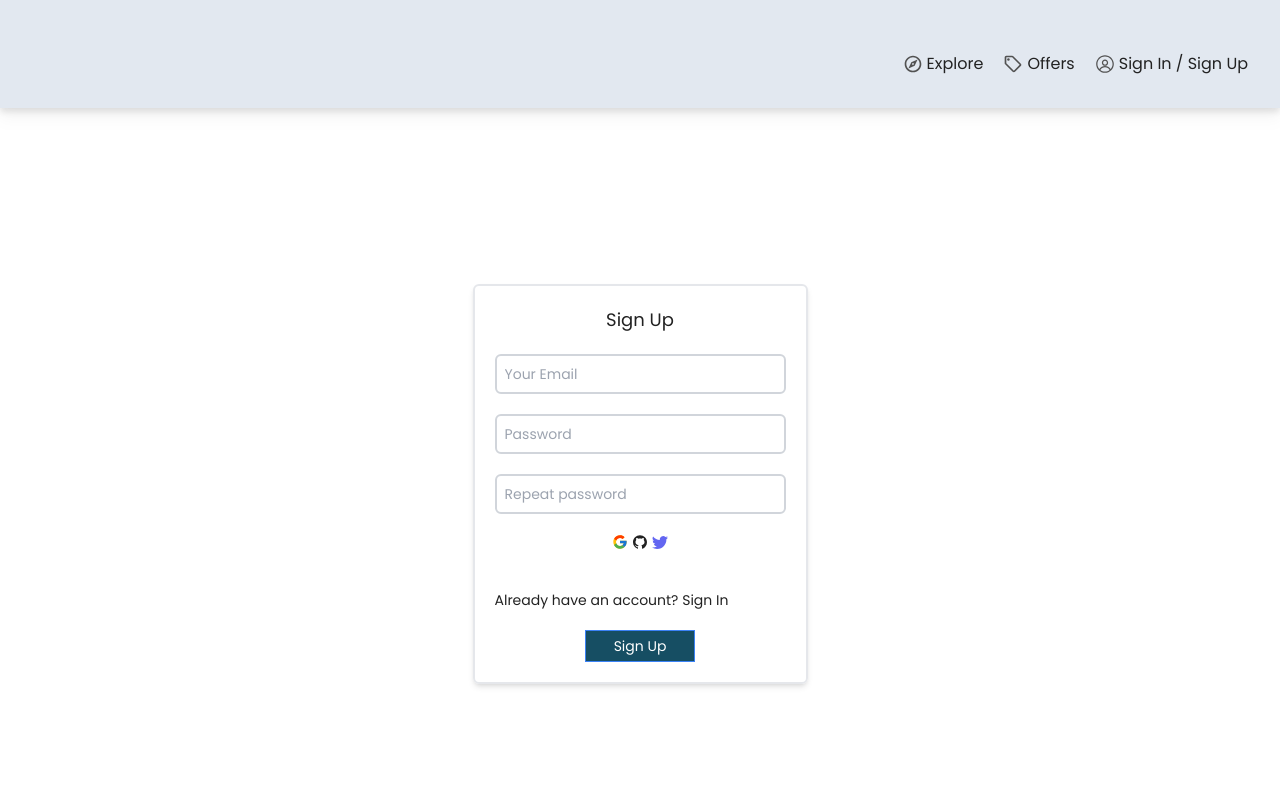
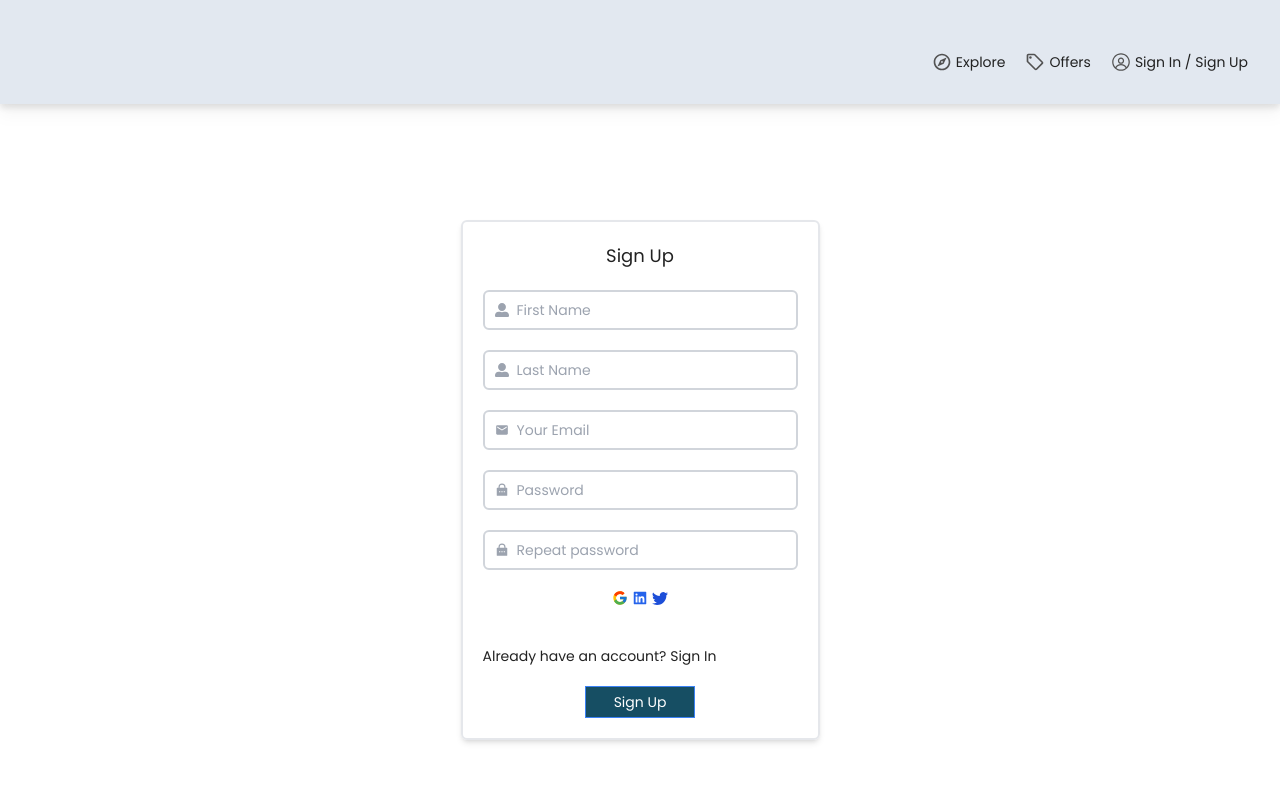
Before and after one commit to aleks930819/house-market-app, a React (Vite) app: page /sign-up in a window 1280 px wide. Shown: the top 800 px of the page. Built offline with nearby package versions, Linux system fonts and the light colour scheme; the HTML template or start-up script is replaced by a standard one.

Commit message:
added sign up and sign in logic

```diff
--- a/src/App.jsx
+++ b/src/App.jsx
@@ -4,15 +4,25 @@ import Navbar from './components/Navbar';
 import SignIn from './screens/SignIn';
 import SignUp from './screens/SignUp';
 import StarterScreen from './screens/StarterScreen';
+import { getAuth, onAuthStateChanged } from 'firebase/auth';
 
 function App() {
+  const auth = getAuth();
+
+
   return (
     <>
       <Navbar />
       <Routes>
         <Route path="/" element={<StarterScreen />} />
-        <Route path="/sign-in" element={<SignIn />} />
-        <Route path="/sign-up" element={<SignUp />} />
+        {auth.currentUser ? (
+          <Route path="/profile" element={<Profile />} />
+        ) : (
+          <>
+            <Route path="/sign-in" element={<SignIn />} />
+            <Route path="/sign-up" element={<SignUp />} />
+          </>
+        )}
       </Routes>
       <Footer />
     </>
--- a/src/components/Banner.jsx
+++ b/src/components/Banner.jsx
@@ -3,11 +3,11 @@ import HouseImage from '../assets/images/house.jpg';
 const Banner = () => {
   return (
     <div className="">
-      <div className="w-full h-96 relative">
+      <div className="w-ful h-96 md:h-60 relative">
         <img
           src={HouseImage}
           alt="house image"
-          className="w-full h-full object-cover  absolute brightness-50"
+          className="w-full h-full object-cover md:object-center absolute brightness-50"
         />
         <div className="">
           <h3 className='text-white absolute  text-sm md:text-3xl  top-1/2 left-1/2 -translate-x-1/2 -translate-y-1/2">'>
--- /dev/null
+++ b/src/components/Features.jsx
@@ -0,0 +1,42 @@
+import { BsFillShieldFill } from 'react-icons/bs';
+import { BiSupport } from 'react-icons/bi';
+import { MdFreeCancellation } from 'react-icons/md';
+
+const data = [
+  {
+    id: 1,
+    icon: <BsFillShieldFill />,
+    text: 'Protection with AirCover',
+    desc: 'The most comprehensive protection in travel. Always included, always free.',
+  },
+  {
+    id: 2,
+    icon: <BiSupport />,
+    text: '24/7 Support',
+    desc: 'Our team is available 24/7 to help you with any questions or concerns.',
+  },
+  {
+    id: 3,
+    icon: <MdFreeCancellation />,
+    text: 'Free Cancellation',
+    desc: 'Cancellation options make it easy to re-book if your plans change.',
+  },
+];
+
+const Features = () => {
+  return (
+    <div className="flex flex-col md:flex-row justify-center items-center pt-10 pb-10 border-t-2 w-4/5 mx-auto text-sm">
+      {data.map((item) => (
+        <div className="flex flex-col p-5 gap-5" key={item.id}>
+          <div className="text-lg text-cyan-900">{item.icon}</div>
+          <div>
+            <h2 className="text pb-2">{item.text}</h2>
+            <p>{item.desc}</p>
+          </div>
+        </div>
+      ))}
+    </div>
+  );
+};
+
+export default Features;
--- a/src/components/Input.jsx
+++ b/src/components/Input.jsx
@@ -1,3 +1,7 @@
+import { MdEmail } from 'react-icons/md';
+import { RiLockPasswordFill } from 'react-icons/ri';
+import { FaUserAlt } from 'react-icons/fa';
+
 const Input = (props) => {
   const element =
     props.element === 'input' ? (
@@ -10,7 +14,7 @@ const Input = (props) => {
         value={props.values}
         onChange={props.handler}
         onBlur={props.onBlur}
-        className="border-2 border-gray-300 rounded-md p-2 text-sm focus:bg-white focus:border-slate-400 focus:outline-none w-full"
+        className="border-2 border-gray-300 rounded-md p-2 text-sm focus:bg-white focus:border-slate-400 focus:outline-none w-full relative pl-8"
       />
     ) : (
       <textarea
@@ -27,8 +31,20 @@ const Input = (props) => {
 
   return (
     <div>
-      <div className="flex mx-auto mb-5 justify-center items-center">
+      <div className="flex mx-auto mb-5 justify-center items-center relative">
         {element}
+
+        {props.icon && (
+          <div className="pointer-events-none text-sm absolute top-1/2 transform -translate-y-1/2 left-3 text-gray-400">
+            {props.icon === 'email' ? (
+              <MdEmail />
+            ) : props.icon === 'password' ? (
+              <RiLockPasswordFill />
+            ) : props.icon === 'user' ? (
+              <FaUserAlt />
+            ) : null}
+          </div>
+        )}
       </div>
     </div>
   );
--- a/src/components/Navbar.jsx
+++ b/src/components/Navbar.jsx
@@ -1,6 +1,8 @@
 import { MdOutlineExplore, MdOutlineLocalOffer } from 'react-icons/md';
+import { getAuth, onAuthStateChanged } from 'firebase/auth';
 import { RxAvatar } from 'react-icons/rx';
 import { Link } from 'react-router-dom';
+import { useEffect, useState } from 'react';
 
 const data = [
   {
@@ -24,20 +26,63 @@ const data = [
 ];
 
 const Navbar = () => {
+  const auth = getAuth();
+
   return (
-    <nav className="bg-slate-200 p-8  w-full   drop-shadow-lg h-1/3">
+    <nav className="bg-slate-200 p-8  w-full   drop-shadow-lg h-1/3 ">
       <ul className="flex justify-center gap-5 pt-5 sm:justify-end ">
-        {data.map((item) => (
+        <li>
+          <Link
+            to="/explore"
+            className="flex justify-center items-center gap-1 text-xl md:cursor-pointe"
+          >
+            <MdOutlineExplore className="text-neutral-600 " />
+            <h3 className="hidden  sm:block  sm:text-sm">Explore</h3>
+          </Link>
+        </li>
+        <li>
+          <Link
+            to="/offers"
+            className="flex justify-center items-center gap-1 text-xl md:cursor-pointe"
+          >
+            <MdOutlineLocalOffer className="text-neutral-600 " />
+            <h3 className="hidden  sm:block  sm:text-sm">Offers</h3>
+          </Link>
+        </li>
+
+        {auth.currentUser ? (
+          <li>
+            <Link
+              to="/profile"
+              className="flex justify-center items-center gap-1 text-xl md:cursor-pointe"
+            >
+              <RxAvatar className="text-neutral-600 " />
+              <h3 className="hidden  sm:block  sm:text-sm">Profile</h3>
+            </Link>
+          </li>
+        ) : (
+          <Link
+            to="/sign-in"
+            className="flex justify-center items-center gap-1 text-xl md:cursor-pointe"
+          >
+            <RxAvatar className="text-neutral-600 " />
+            <h3 className="hidden  sm:block  sm:text-sm">Sign In / Sign Up</h3>
+          </Link>
+        )}
+
+        {/* {data.map((item) => (
+
+
           <li key={item.id}>
             <Link
               to={item.link}
               className="flex justify-center items-center gap-1 text-xl md:cursor-pointe"
             >
               {item.icon}
-              <h3 className="hidden  sm:block text-base">{item.text}</h3>
+              <h3 className="hidden  sm:block  sm:text-sm">{item.text}</h3>
             </Link>
           </li>
-        ))}
+        ))} */}
       </ul>
     </nav>
   );
--- a/src/screens/SignIn.jsx
+++ b/src/screens/SignIn.jsx
@@ -1,12 +1,12 @@
 import { useState } from 'react';
-import { Link } from 'react-router-dom';
-import Button from '../components/Button';
+import { Link, useNavigate } from 'react-router-dom';
+import { getAuth, signInWithEmailAndPassword } from 'firebase/auth';
 import Container from '../components/Container';
 import Form from '../components/Form';
 import Input from '../components/Input';
 import setChangedValue from '../utils/changeHandler';
 import { FcGoogle } from 'react-icons/fc';
-import { AiFillGithub } from 'react-icons/ai';
+import { AiFillLinkedin } from 'react-icons/ai';
 import { BsTwitter } from 'react-icons/bs';
 
 const SignIn = () => {
@@ -19,9 +19,30 @@ const SignIn = () => {
     setChangedValue(e, setValues);
   };
 
+  const navigate = useNavigate();
+
+  const onSubmit = async (e) => {
+    e.preventDefault();
+
+    try {
+      const auth = getAuth();
+      const userCredential = await signInWithEmailAndPassword(
+        auth,
+        values.email,
+        values.password
+      );
+
+      if (userCredential.user) {
+        navigate('/');
+      }
+    } catch (err) {
+      console.log(err);
+    }
+  };
+
   return (
     <Container>
-      <Form heading="Sign In" btnName="Sign In">
+      <Form heading="Sign In" btnName="Sign In" onSubmit={onSubmit}>
         <Input
           element="input"
           type="text"
@@ -31,6 +52,7 @@ const SignIn = () => {
           value={values.name}
           handler={changeHandler}
           email={values.email}
+          icon="email"
         />
         <Input
           element="input"
@@ -41,12 +63,13 @@ const SignIn = () => {
           value={values.name}
           handler={changeHandler}
           password={values.password}
+          icon="password"
         />
         <div className="text-end flex  justify-between">
           <div className="flex gap-1">
             <FcGoogle className=" cursor-pointer text-base" />
-            <AiFillGithub className=" cursor-pointer text-base" />
-            <BsTwitter className=" cursor-pointer text-base text-indigo-500" />
+            <AiFillLinkedin className=" cursor-pointer text-base text-blue-600" />
+            <BsTwitter className=" cursor-pointer text-base text-blue-700" />
           </div>
           <Link
             to="/forgot-password"
--- a/src/screens/SignUp.jsx
+++ b/src/screens/SignUp.jsx
@@ -1,15 +1,24 @@
 import { useState } from 'react';
-import { Link } from 'react-router-dom';
+import { Link, useNavigate } from 'react-router-dom';
 import Container from '../components/Container';
 import Form from '../components/Form';
 import Input from '../components/Input';
 import setChangedValue from '../utils/changeHandler';
 import { FcGoogle } from 'react-icons/fc';
-import { AiFillGithub } from 'react-icons/ai';
+import { AiFillLinkedin } from 'react-icons/ai';
 import { BsTwitter } from 'react-icons/bs';
+import {
+  getAuth,
+  createUserWithEmailAndPassword,
+  updateProfile,
+} from 'firebase/auth';
+import { setDoc, doc, serverTimestamp } from 'firebase/firestore';
+import { db } from '../../firbase.config';
 
 const SignUp = () => {
   const [values, setValues] = useState({
+    firstName: '',
+    lastName: '',
     email: '',
     password: '',
     repassword: '',
@@ -19,9 +28,65 @@ const SignUp = () => {
     setChangedValue(e, setValues);
   };
 
+  const navigate = useNavigate();
+
+  const onSubmit = async (e) => {
+    e.preventDefault();
+
+    try {
+      const auth = getAuth();
+      const userCredential = await createUserWithEmailAndPassword(
+        auth,
+        values.email,
+        values.password
+      );
+      const user = userCredential.user;
+
+      const fullNameOfTheUser = `${values.firstName} ${values.lastName}`;
+
+      const formDataCopy = { ...values };
+
+      delete formDataCopy.repassword;
+      delete formDataCopy.password;
+
+      formDataCopy.timestamp = serverTimestamp();
+      formDataCopy.fullName = fullNameOfTheUser;
+
+      await setDoc(doc(db, 'users', user.uid), formDataCopy);
+
+      navigate('/');
+    } catch (err) {
+      console.log(err);
+    }
+  };
+
   return (
     <Container>
-      <Form heading="Sign Up" btnName="Sign Up">
+      <Form heading="Sign Up" btnName="Sign Up" onSubmit={onSubmit}>
+        <Input
+          element="input"
+          type="text"
+          htmlFor="firstName"
+          placeholder="First Name"
+          name="firstName"
+          value={values.name}
+          handler={changeHandler}
+          firstName={values.firstName}
+          icon="user"
+        />
+
+        <Input
+          element="input"
+          type="text"
+          htmlFor="lastName"
+          placeholder="Last Name"
+          name="lastName"
+          value={values.name}
+          handler={changeHandler}
+          firstName={values.lastName}
+          icon="user"
+        />
+
         <Input
           element="input"
           type="text"
@@ -31,6 +96,7 @@ const SignUp = () => {
           value={values.name}
           handler={changeHandler}
           email={values.email}
+          icon="email"
         />
         <Input
           element="input"
@@ -41,6 +107,7 @@ const SignUp = () => {
           value={values.name}
           handler={changeHandler}
           password={values.password}
+          icon="password"
         />
 
         <Input
@@ -48,16 +115,17 @@ const SignUp = () => {
           type="password"
           htmlFor="password"
           placeholder="Repeat password"
-          name="password"
+          name="repassword"
           value={values.name}
           handler={changeHandler}
           repassword={values.repassword}
+          icon="password"
         />
         <div className="text-end flex  justify-center">
           <div className="flex gap-1">
             <FcGoogle className=" cursor-pointer text-base" />
-            <AiFillGithub className=" cursor-pointer text-base" />
-            <BsTwitter className=" cursor-pointer text-base text-indigo-500" />
+            <AiFillLinkedin className=" cursor-pointer text-base text-blue-600" />
+            <BsTwitter className=" cursor-pointer text-base text-blue-700" />
           </div>
         </div>
         <div className="pt-10">
--- a/src/screens/StarterScreen.jsx
+++ b/src/screens/StarterScreen.jsx
@@ -1,5 +1,6 @@
 import Banner from '../components/Banner';
 import ExploreSection from '../components/ExploreSection';
+import Features from '../components/Features';
 import StarterScreenWidget from '../components/StarterScreenWidget';
 
 const StarterScreen = () => {
@@ -7,6 +8,7 @@ const StarterScreen = () => {
     <div className="">
       <Banner />
       <ExploreSection/>
+      <Features/>
       {/* <StarterScreenWidget/> */}
     </div>
   );
```
